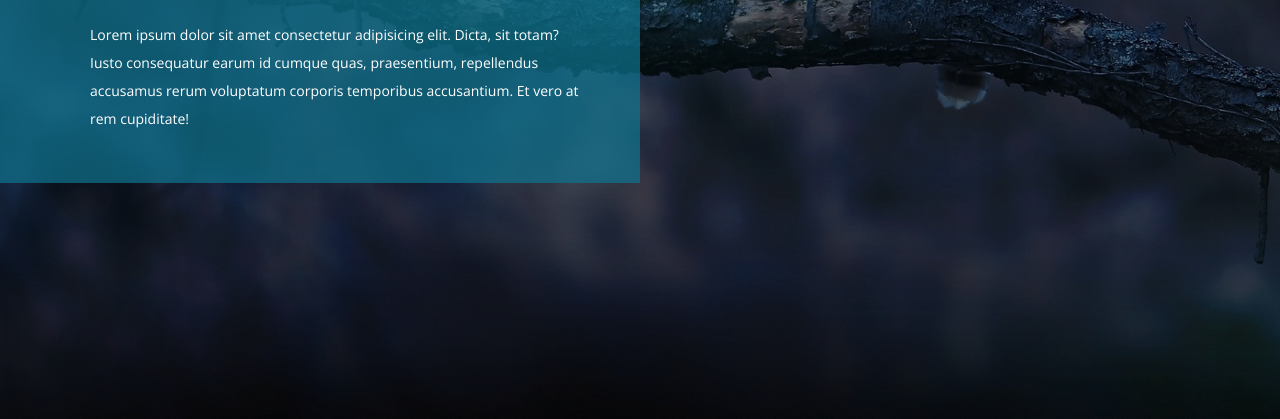
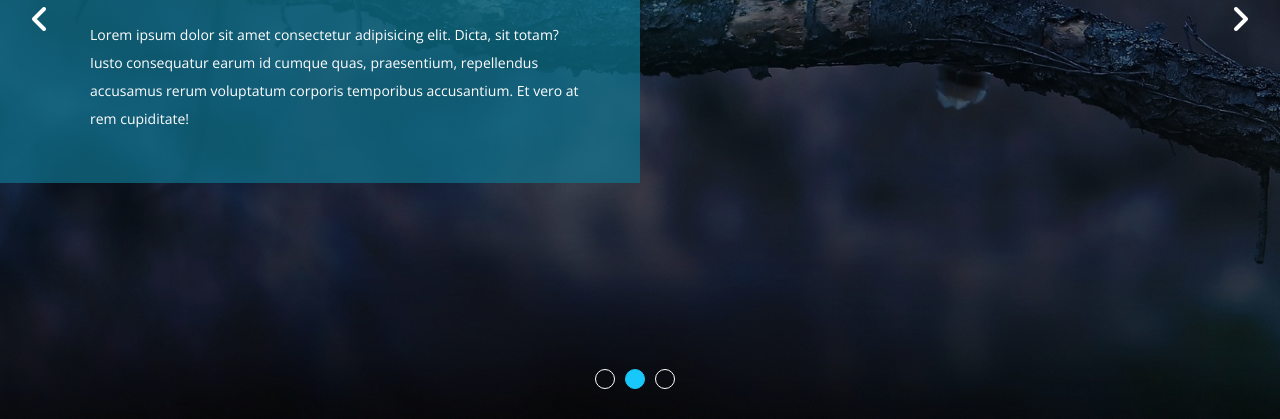
Before and after one commit to billalben/html-css-template-two, a plain HTML site: page index.html in a window 1280 px wide. Shown: the part 381-800 px from the top of the page. Drawn offline with nearby package versions, Linux system fonts and the light colour scheme.

Commit message:
Landing Section Part 2

```diff
--- a/css/kasper.css
+++ b/css/kasper.css
@@ -169,6 +169,14 @@
 .landing .text .content {
   max-width: 500px;
 }
+@media (max-width: 767px) {
+  .landing .text {
+    width: 100%;
+  }
+  .landing .text .content {
+    max-width: 100%;
+  }
+}
 .landing .text .content h2 {
   font-size: 32px;
   font-weight: normal;
@@ -179,4 +187,39 @@
   font-size: 14px;
   line-height: 2;
 }
+.landing .change-background {
+  position: absolute;
+  top: 50%;
+  transform: translateY(-50%);
+  color: white;
+}
+@media (max-width: 767px) {
+  .landing .change-background {
+    display: none;
+  }
+}
+.landing .fa-angle-left {
+  left: 30px;
+}
+.landing .fa-angle-right {
+  right: 30px;
+}
+.landing .bullets {
+  position: absolute;
+  left: 50%;
+  transform: translate(-50%);
+  bottom: 30px;
+  display: flex;
+}
+.landing .bullets li {
+  width: 20px;
+  height: 20px;
+  border: 1px solid white;
+  border-radius: 50%;
+  margin-right: 10px;
+}
+.landing .bullets li.active {
+  background-color: var(--main-color);
+  border-color: var(--main-color);
+}
 /* End Landing */
--- a/index.html
+++ b/index.html
@@ -60,6 +60,13 @@
           </p>
         </div>
       </div>
+      <i class="fas fa-angle-left change-background fa-2x"></i>
+      <i class="fas fa-angle-right change-background fa-2x"></i>
+      <ul class="bullets">
+        <li></li>
+        <li class="active"></li>
+        <li></li>
+      </ul>
     </div>
     <!-- End Landing -->
   </body>
```
